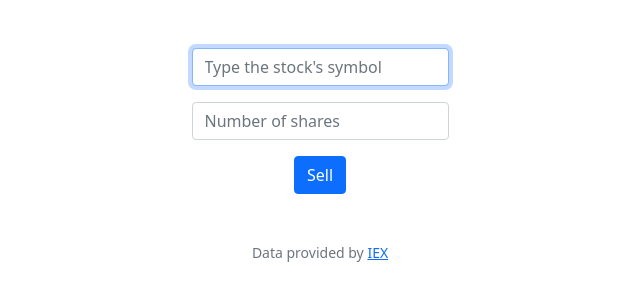
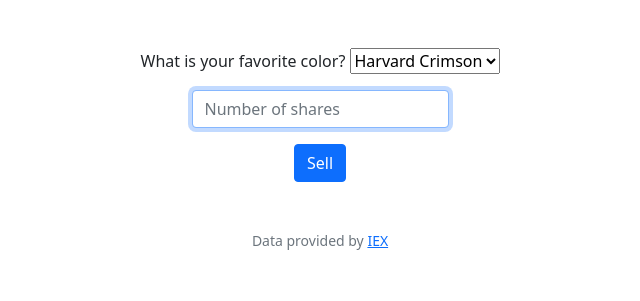
Before and after one commit to ina-inna/code50, a Flask app: template finance/templates/sell.html in a window 1280 px wide. Shown: the part 76-377 px from the top of the page, without its empty margins (320-960 px from the left). Run offline with Flask 3, Linux system fonts and the light colour scheme; the template is opened without the code that fills it, so the values that code supplies are empty; some libraries are stand-ins or nearby versions.

Commit message:
Sun, Nov 26, 2023, 5:01 PM +00:00

```diff
--- a/finance/templates/sell.html
+++ b/finance/templates/sell.html
@@ -5,10 +5,14 @@
 {% endblock %}
 
 {% block main %}
-    <form action="/buy" method="post">
+    <form action="/sell" method="post">
         <div class="mb-3">
-            <input autocomplete="off" autofocus class="form-control mx-auto w-auto" id="stock_to_buy" name="symbol" placeholder="Type the stock's symbol" type="text">
-        </div>
+                What is your favorite color?
+                <select name="color">
+                    <option value="red">Harvard Crimson</option>
+                    <option value="blue">Yale Blue</option>
+                </select>
+                    </div>
         <div class="mb-3">
             <input autocomplete="off" autofocus class="form-control mx-auto w-auto" id="number_of_shares" name="shares" placeholder="Number of shares" type="text">
         </div>
```
